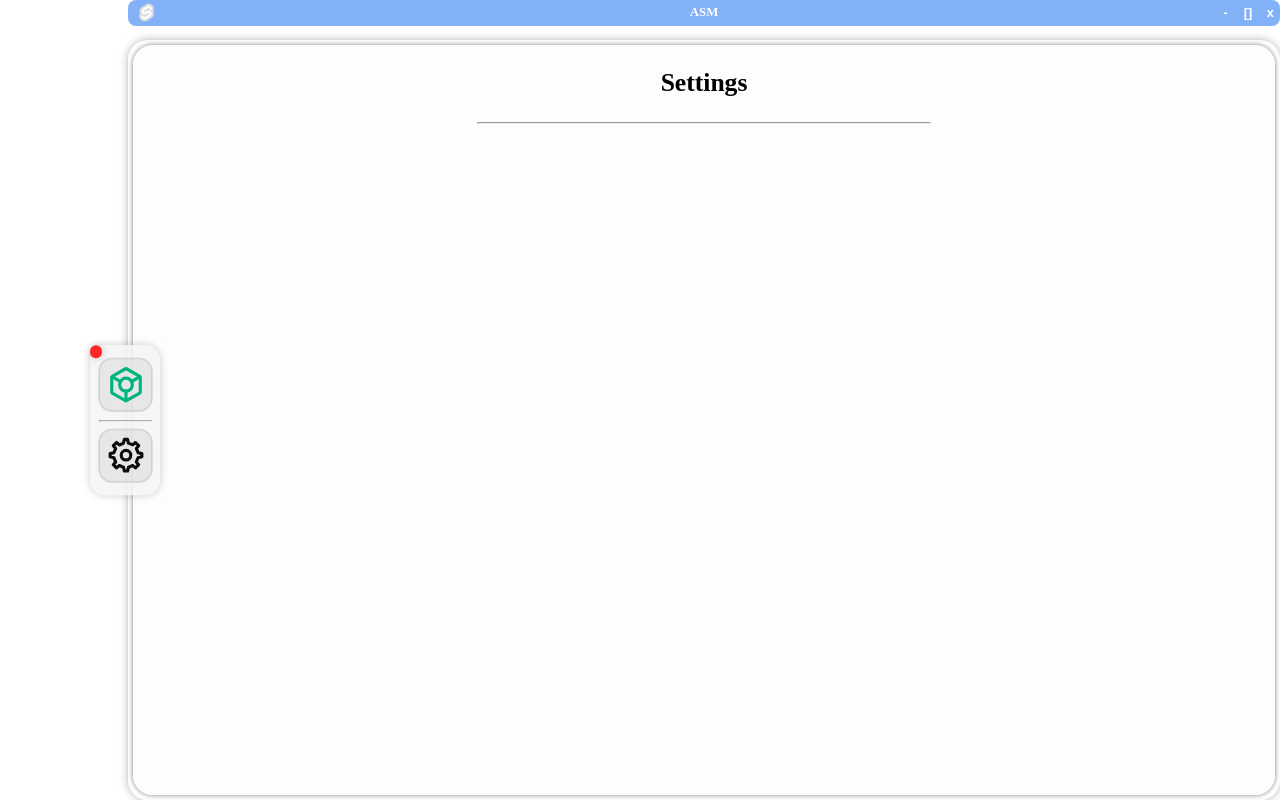
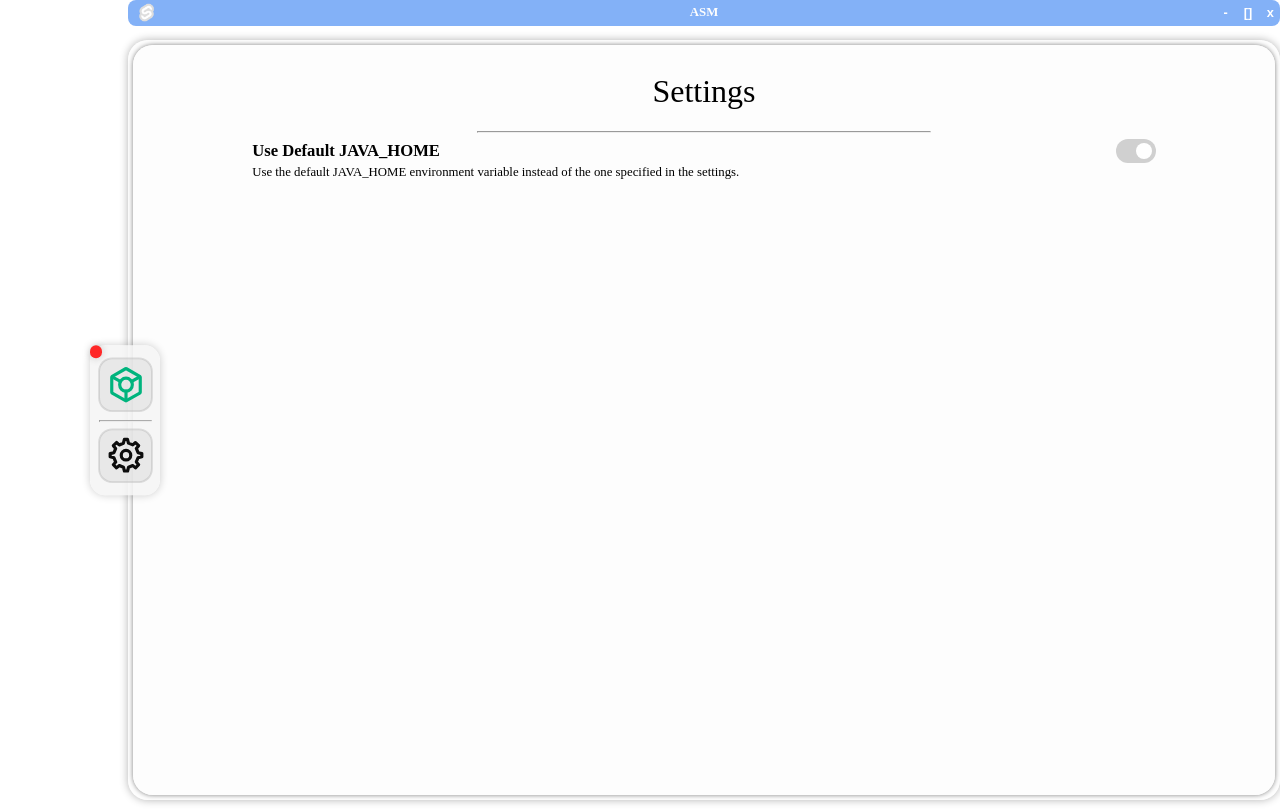
Before and after one commit to PleahMaCaka/AMS, a SvelteKit app: page /settings in a window 1280 px wide. Built offline with nearby package versions, Linux system fonts and the light colour scheme.

Commit message:
feat(`/settings`): use default jvm option

```diff
--- a/src/routes/settings/+page.svelte
+++ b/src/routes/settings/+page.svelte
@@ -1,23 +1,44 @@
+<script lang="ts">
+    import ToggleOption from "../../components/settings/ToggleOption.svelte"
+    import { configStore } from "../../stores/configStore"
+</script>
+
 <div class="settings-page">
     <h1>Settings</h1>
     <hr />
+    <div class="option-container">
+        <ToggleOption
+            title="Use Default JAVA_HOME"
+            description="Use the default JAVA_HOME environment variable instead of the one specified in the settings."
+            store={configStore.useDefaultJavaHome}
+        />
+    </div>
 </div>
 
 <style lang="scss">
     @import "../../scss/anim/appear.scss";
 
     .settings-page {
+        display: block;
+        box-sizing: border-box;
         width: 100%;
         height: 100%;
 
-        display: flex;
-        flex-direction: column;
-        align-items: center;
-
         animation: fade-in-up 0.2s ease-in-out;
 
+        h1 {
+            font-size: 2.5rem;
+            font-weight: 500;
+            text-align: center;
+        }
+
         hr {
-            @include expand-width(40%, 0.73s)
+            @include expand-width(40%, 0.73s);
         }
     }
+
+    .option-container {
+        height: auto;
+        margin: 0 10%;
+    }
 </style>
--- /dev/null
+++ b/src/stores/configStore.ts
@@ -0,0 +1,5 @@
+import { writable } from "svelte/store"
+
+export const configStore = {
+    useDefaultJavaHome: writable<boolean>(true)
+}
```
